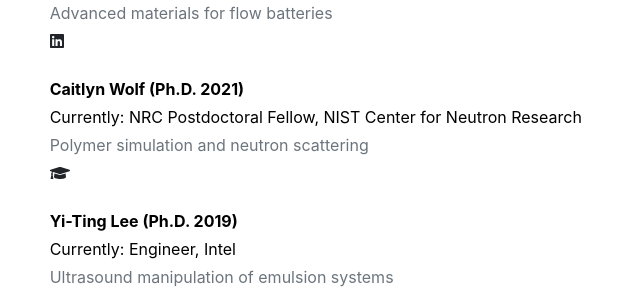
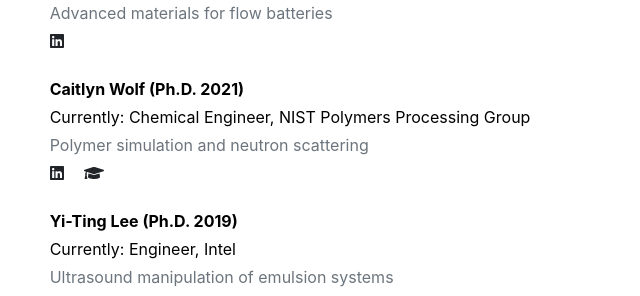
Before and after one commit to LiloUW/LiloUW.github.io, a Jekyll site: the page built from _pages/people.md, in a window 1280 px wide and 900 px high, scrolled down 4875 px. Shown: the part 153-449 px from the top of the window, without its empty margins (397-1037 px from the left). Built offline with Jekyll 4.4.1, drawn with Linux system fonts in a browser that asks for light colours.

Commit message:
Update people

```diff
--- a/_data/people.yml
+++ b/_data/people.yml
@@ -42,7 +42,7 @@ alumni:
   - {name: 'Lorenzo Guio (Ph.D. 2024)', now: 'CoMotion at University of Washington', research: 'Synthesis and assembly of donor-acceptor conjugated polymers', note: 'Co-advised with Prof. Christine Luscombe', linkedin: 'https://www.linkedin.com/in/lorenzoguio/'}
   - {name: 'Kacper Lachowski (Ph.D. 2023)', now: 'Scientist, Arzeda', research: 'Self-assembly in sequence defined polymers and their use in controlled synthesis of nanomaterials', linkedin: 'https://www.linkedin.com/in/klachowski/', website: 'https://www.moles.washington.edu/student/kacper-lachowski/'}
   - {name: 'Jaime Rodriguez (Ph.D. 2021)', now: 'Data Scientist, Pacific Northwest National Laboratory', research: 'Advanced materials for flow batteries', linkedin: 'https://www.linkedin.com/in/jaimerodriguez26/'}
-  - {name: 'Caitlyn Wolf (Ph.D. 2021)', now: 'NRC Postdoctoral Fellow, NIST Center for Neutron Research', research: 'Polymer simulation and neutron scattering', scholar: 'https://scholar.google.com/citations?user=RZdroV4AAAAJ&hl=en'}
+  - {name: 'Caitlyn Wolf (Ph.D. 2021)', now: 'Chemical Engineer, NIST Polymers Processing Group', research: 'Polymer simulation and neutron scattering', scholar: 'https://scholar.google.com/citations?user=RZdroV4AAAAJ&hl=en', linkedin: 'https://www.linkedin.com/in/caitlynwolf/'}
   - {name: 'Yi-Ting Lee (Ph.D. 2019)', now: 'Engineer, Intel', research: 'Ultrasound manipulation of emulsion systems', linkedin: 'https://www.linkedin.com/in/yi-ting-lee-2267135b/'}
   - {name: 'Ryan Kastilani (Ph.D. 2019)', now: 'Software Engineer, The Trade Desk, Inc.', research: 'Nanomaterial synthesis via interfacial structuring', linkedin: 'https://www.linkedin.com/in/ryan-kastilani/'}
   - {name: 'Yuyin Xi (Ph.D. 2018)', now: 'Postdoctoral Researcher, National Institute of Standards and Technology', research: 'Field-directed and self-assembly of conjugated polymers', linkedin: 'https://www.linkedin.com/in/yuyin-xi-03339b3b/'}
```
